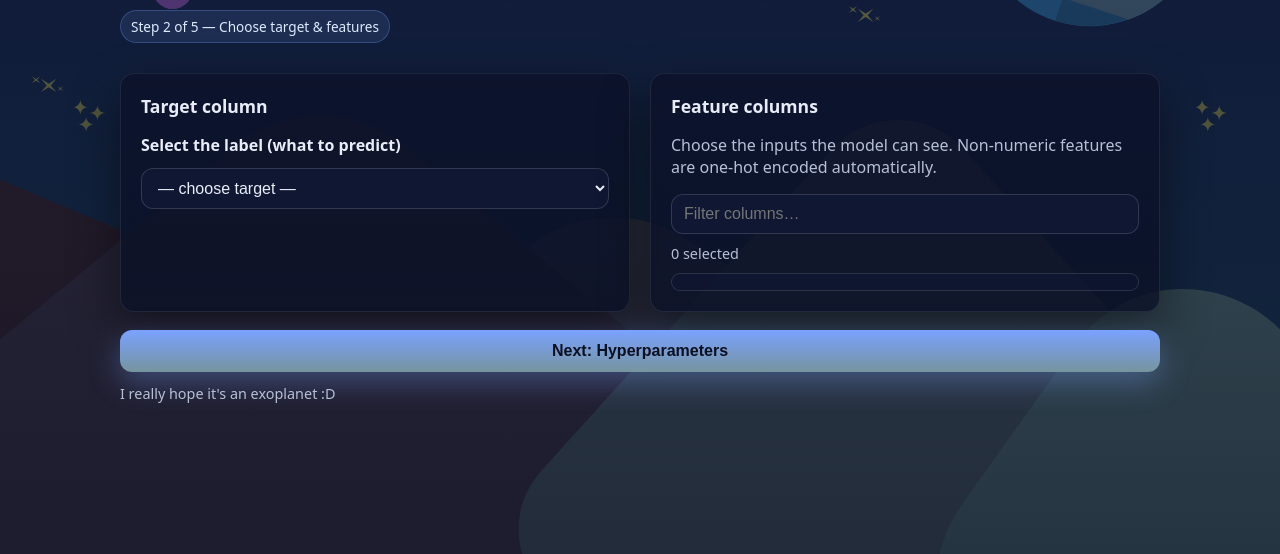
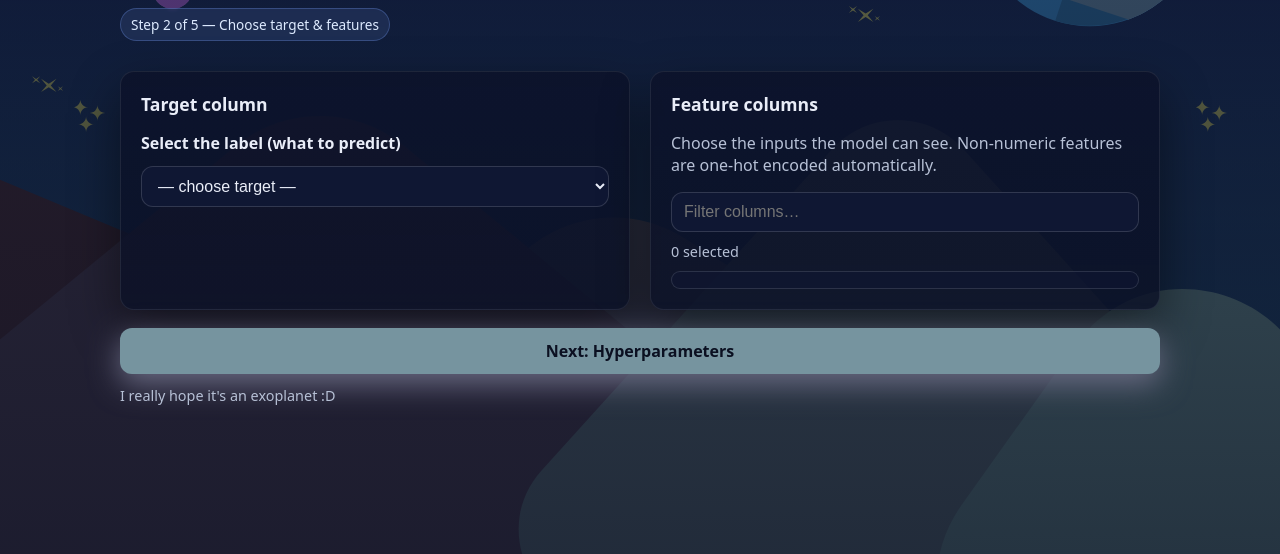
Before and after one commit to Moonyar/NASA-Space-Apps-Challenge-2025, a Flask app: template templates/columns.html in a window 1280 px wide. Shown: the part 246-800 px from the top of the page. Run offline with Flask 3, Linux system fonts and the light colour scheme; the template is opened without the code that fills it, so the values that code supplies are empty; parts of the project's set-up code (start-up, migrations or seed data) failed here and were passed over.

Commit message:
button change on columns page

```diff
--- a/templates/columns.html
+++ b/templates/columns.html
@@ -75,10 +75,13 @@
       }
       .btn{
         display:inline-flex; align-items:center; justify-content:center; gap:10px; padding:12px 16px; border-radius:12px;
-        background: linear-gradient(180deg, var(--accent), #76949F); color:#0b1021; border:0; font-weight:700; cursor:pointer;
-        box-shadow: 0 10px 30px rgba(122,162,255,.35);
+        background:#76949F; color:#0b1021; border:0; font-weight:700; cursor:pointer;
+        font-family: ui-sans-serif, system-ui, -apple-system, "Segoe UI", Roboto, Arial;
+        box-shadow: 0 10px 30px #6A6B83; transition: all 0.3s ease;
       }
-      .btn:hover{transform: translateY(-1px)}
+      .btn:hover{transform: translateY(-1px);
+        background:#86BBBD;
+      }
 
       @media (max-width: 900px){
         .grid{grid-template-columns: 1fr}
```
